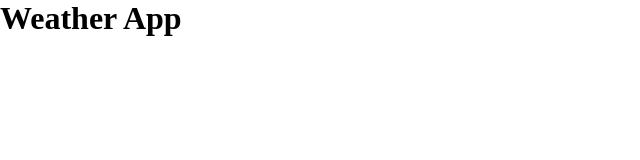
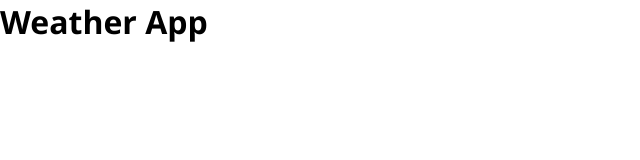
Before and after one commit to 4wiafe/weather-app, a website built with webpack: page src/template.html in a window 1280 px wide. Shown: the whole page, without its empty margins (0-640 px from the left). Built offline with nearby package versions, Linux system fonts and the light colour scheme.

Commit message:
Set document font-family

```diff
--- a/src/styles.css
+++ b/src/styles.css
@@ -7,3 +7,7 @@
 html {
   font-size: 16px;
 }
+
+body {
+  font-family: 'Segoe UI', Tahoma, Geneva, Verdana, sans-serif;
+}
```
